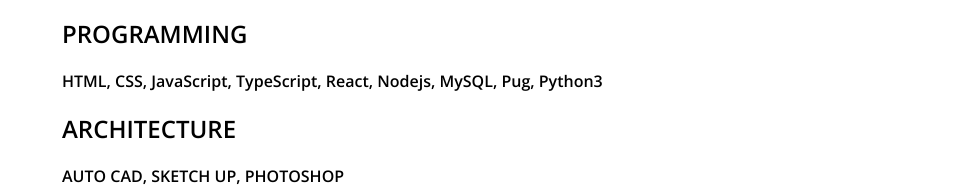
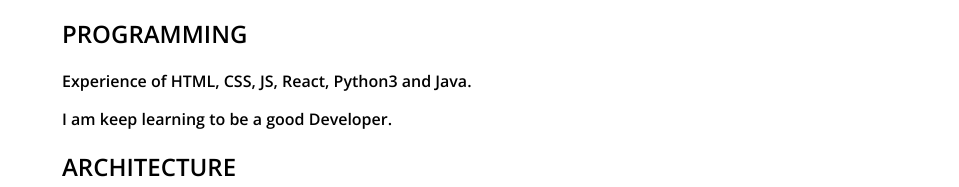
Before and after one commit to knae11/4.portfolio_webpage, a React (Create React App) app: page / in a window 1280 px wide. Shown: the part 1348-1535 px from the top of the page, without its empty margins (160-1119 px from the left). Built offline with nearby package versions, Linux system fonts and the light colour scheme.

Commit message:
몇가지 수정

```diff
--- a/src/routes/profile.js
+++ b/src/routes/profile.js
@@ -8,7 +8,9 @@ function Profile() {
   return (
     <>
       <div className="profile__container">
-        <img src="./images/profile.jpg" alt="profile" style={imgStyle} />
+        <span>
+          Hi, I am naeun, kim. Maybe something could be updated later :)
+        </span>
       </div>
     </>
   );
--- a/src/routes/projects.js
+++ b/src/routes/projects.js
@@ -28,9 +28,8 @@ export class Skills extends React.Component {
     return (
       <div className="skills">
         <h1>PROGRAMMING</h1>
-        <p>
-          HTML, CSS, JavaScript, TypeScript, React, Nodejs, MySQL, Pug, Python3
-        </p>
+        <p>Experience of HTML, CSS, JS, React, Python3 and Java.</p>
+        <p>I am keep learning to be a good Developer.</p>
         <h1>ARCHITECTURE</h1>
         <p>AUTO CAD, SKETCH UP, PHOTOSHOP</p>
         <h1>LANGUAGE</h1>
```
